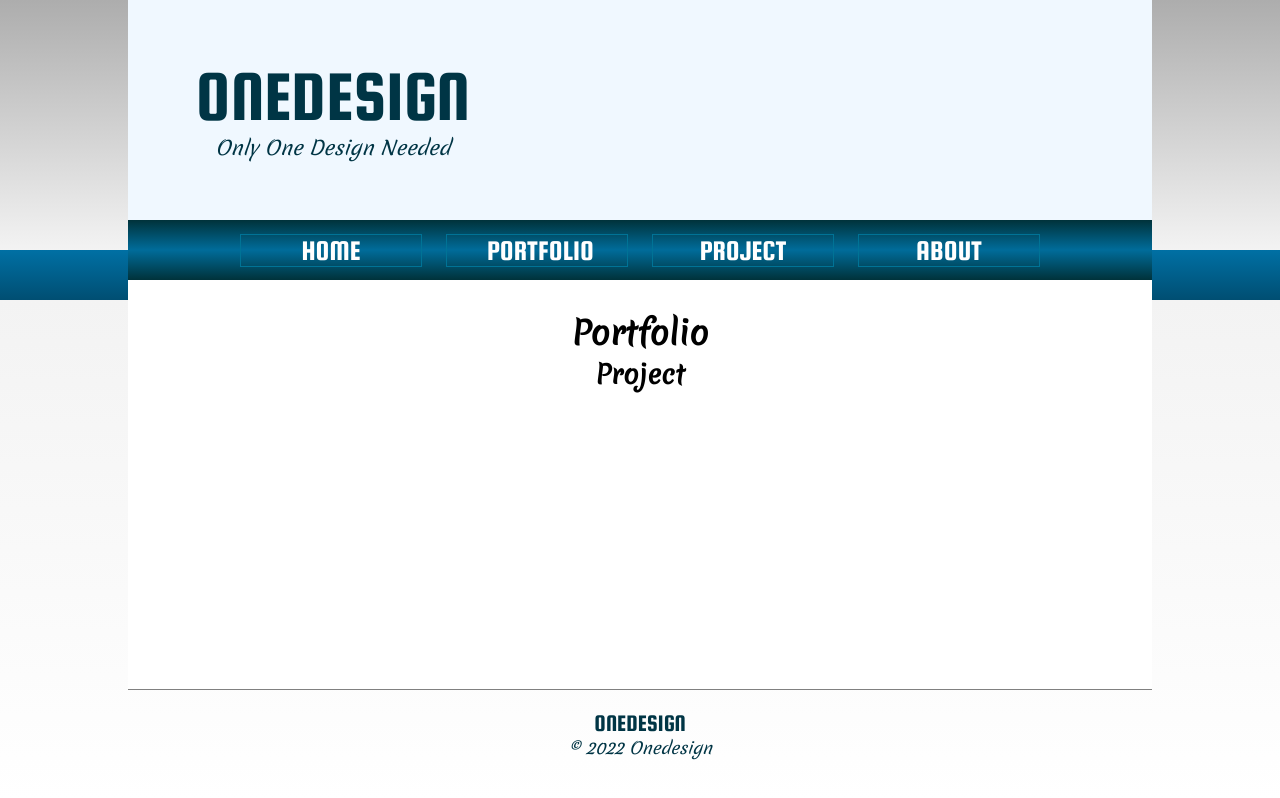
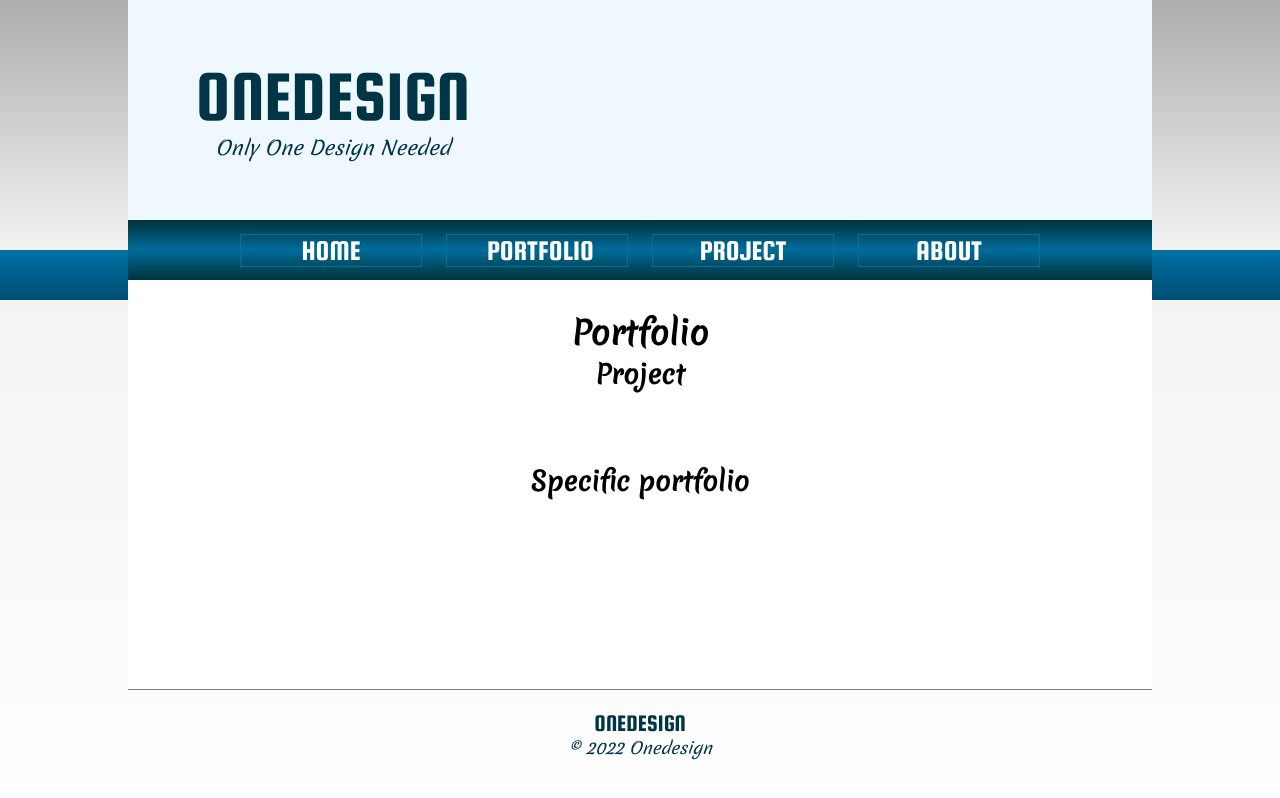
Before and after one commit to LAakerberg/Onedesign, a plain HTML site: page details.html in a window 1280 px wide. Drawn offline with Linux system fonts and the light colour scheme.

Commit message:
W3C update

```diff
--- a/details.html
+++ b/details.html
@@ -52,7 +52,9 @@
       <section>
         <div class="main-content">
           <div class="content-header"></div>
-          <div class="portfolio-spec"></div>
+          <div class="portfolio-spec">
+            <h2>Specific portfolio</h2>
+          </div>
         </div>
       </section>
     </main>
--- a/js/details.js
+++ b/js/details.js
@@ -15,7 +15,7 @@ title.innerHTML = `Onedesign | ${portfolio[id].name}`;
 
 portfolioTitle.innerHTML = ` ${portfolio[id].title}`;
 
-portfolioSpecific.innerHTML += `
+portfolioSpecific.innerHTML = `
 
             <div class="product-big">
             <div class="product-bigimage">
```
